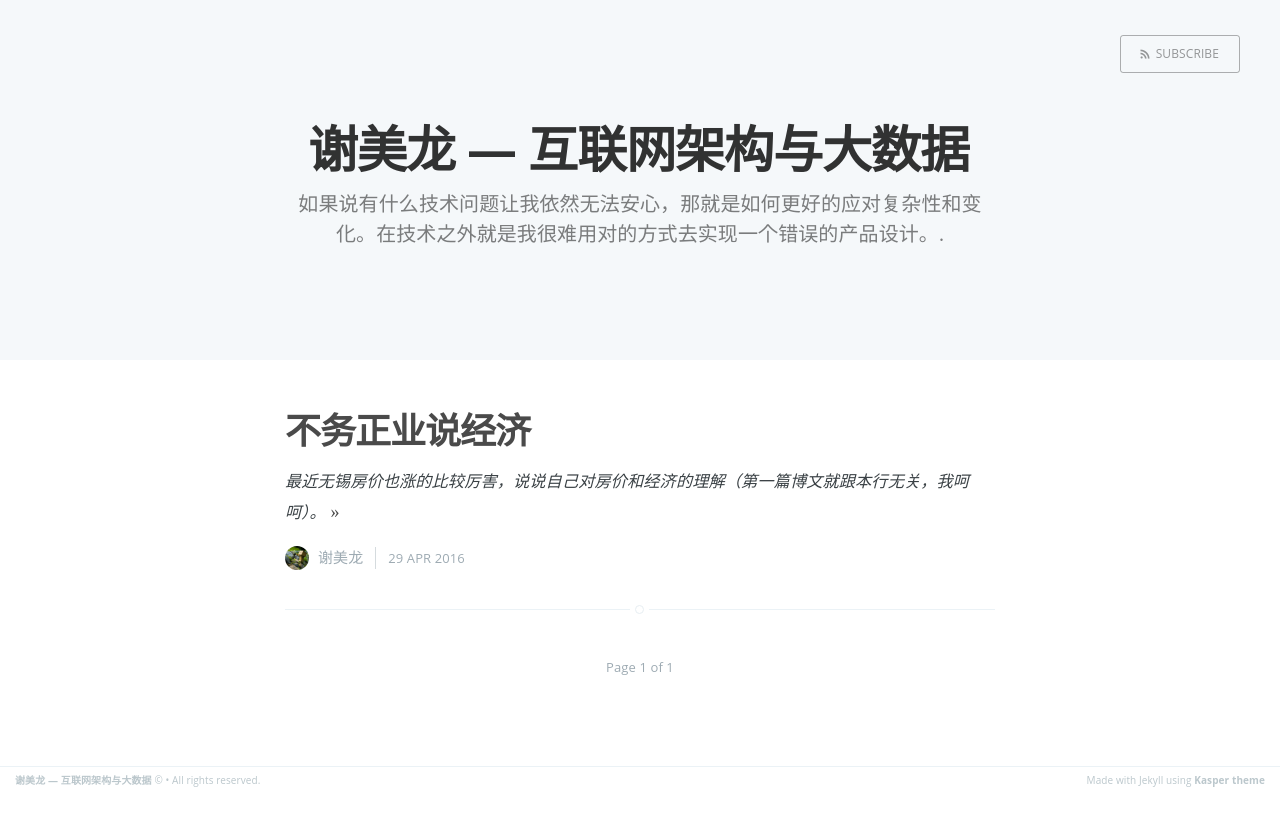
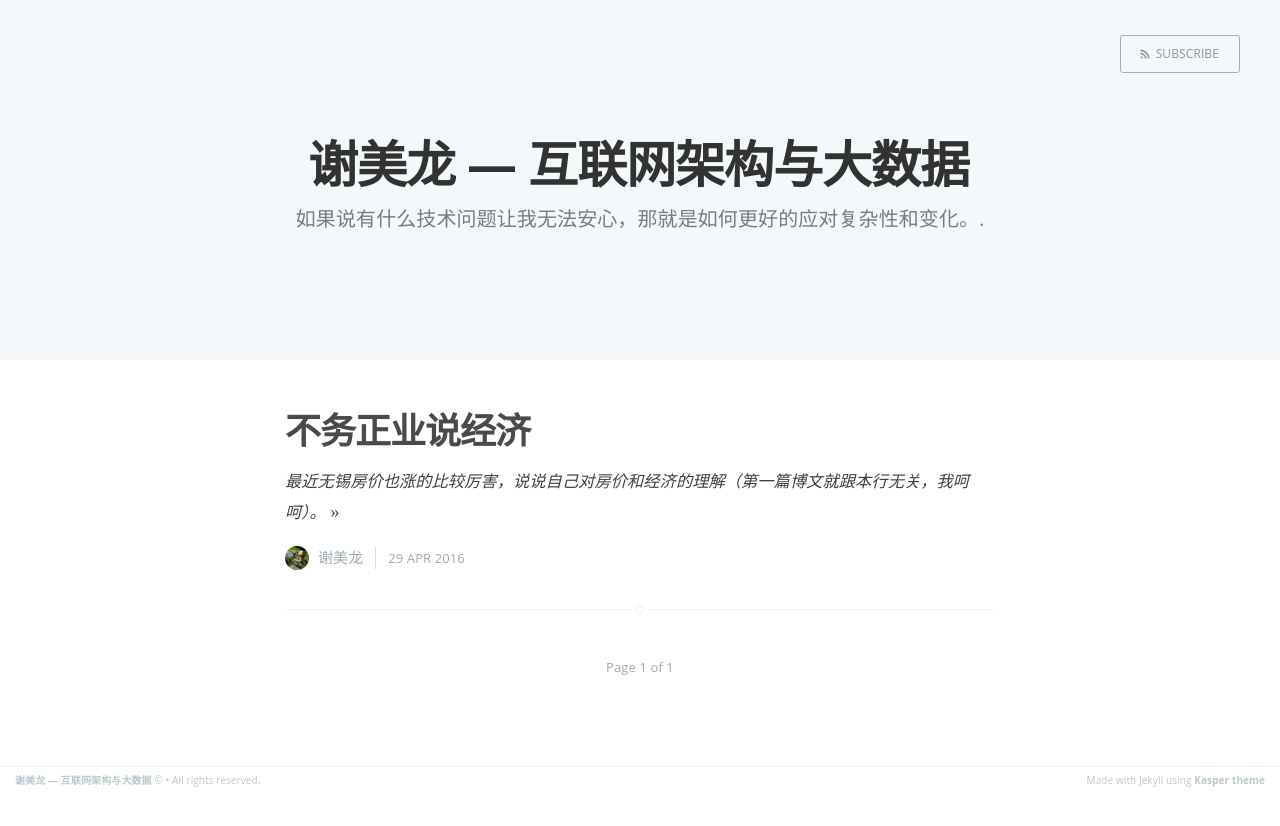
Before and after one commit to xiemeilong/xiemeilong.github.io, a Jekyll site: the page built from index.html, in a window 1280 px wide. Shown: the top 826 px of the page. Built offline with Jekyll 4.4.1, drawn with Linux system fonts in a browser that asks for light colours; the list of posts is cut into pages by our own code.

Commit message:
Update _config.yml

```diff
--- a/_config.yml
+++ b/_config.yml
@@ -1,5 +1,5 @@
 name: 谢美龙 — 互联网架构与大数据
-description: 如果说有什么技术问题让我依然无法安心，那就是如何更好的应对复杂性和变化。在技术之外就是我很难用对的方式去实现一个错误的产品设计。
+description: 如果说有什么技术问题让我无法安心，那就是如何更好的应对复杂性和变化。
 meta_description: "互联网架构 大数据 Java 架构师 领域驱动设计 微服务 敏捷开发"
 
 markdown: kramdown
```
